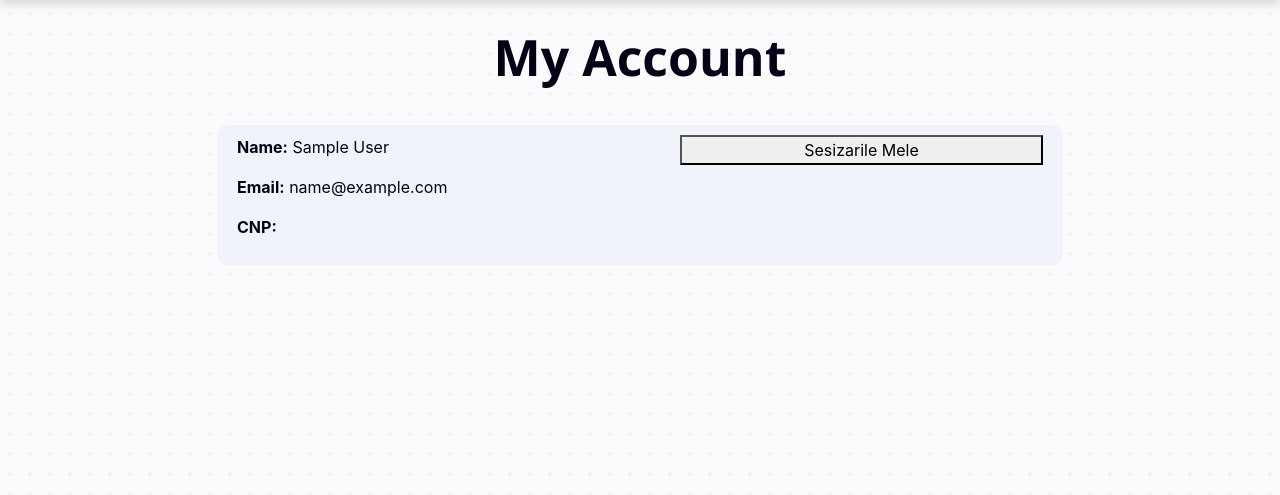
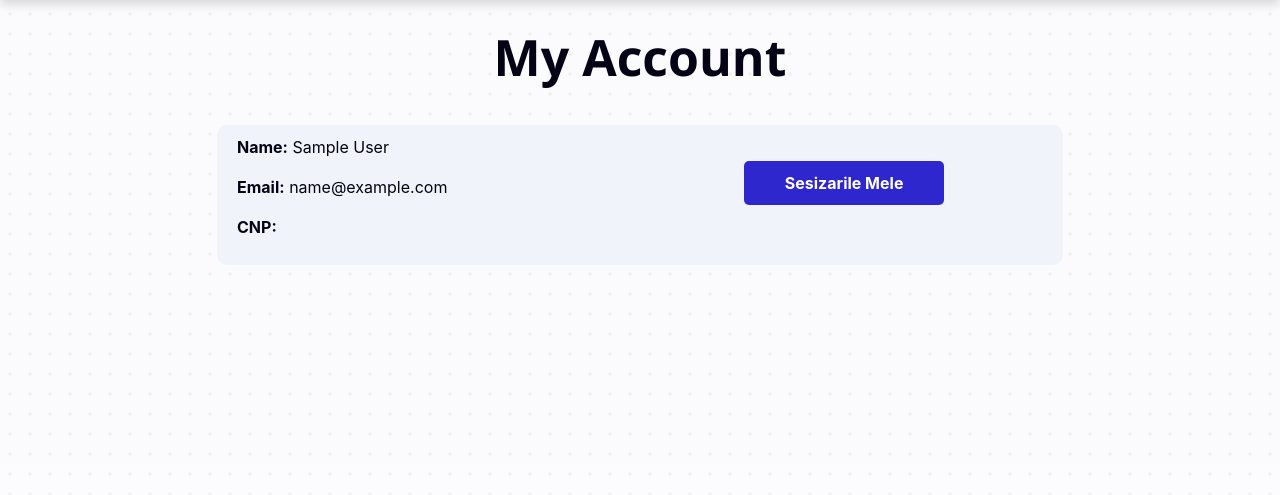
Before and after one commit to AlexGS00/CitySay, a Django app: page /my_account in a window 1280 px wide. Shown: the part 56-551 px from the top of the page. Run offline with Django 5.2, Linux system fonts and the light colour scheme; the visitor is signed in with stand-in values (Sample User, id 1); some libraries are stand-ins or nearby versions.

Commit message:
add classes

```diff
--- a/SmartCity/citysay/templates/citysay/my_account.html
+++ b/SmartCity/citysay/templates/citysay/my_account.html
@@ -29,12 +29,12 @@
                 {% endif %}
             </div>
 
-            <div class="button-section account-section d-flex flex-column">
-                <button>
+            <div class="button-section account-section d-flex flex-column align-items-center justify-content-center">
+                <button class="account-button mb-4">
                     <a href={% url "my_sesizations" %}>Sesizarile Mele</a>
                 </button>
                 {% if user.institution.name != "None" and user.institution %}
-                    <button>
+                    <button class="account-button">
                         <a href={% url "create_poll" %}>Creaza sondaj</a>
                     </button>
                 {% endif %}
```
